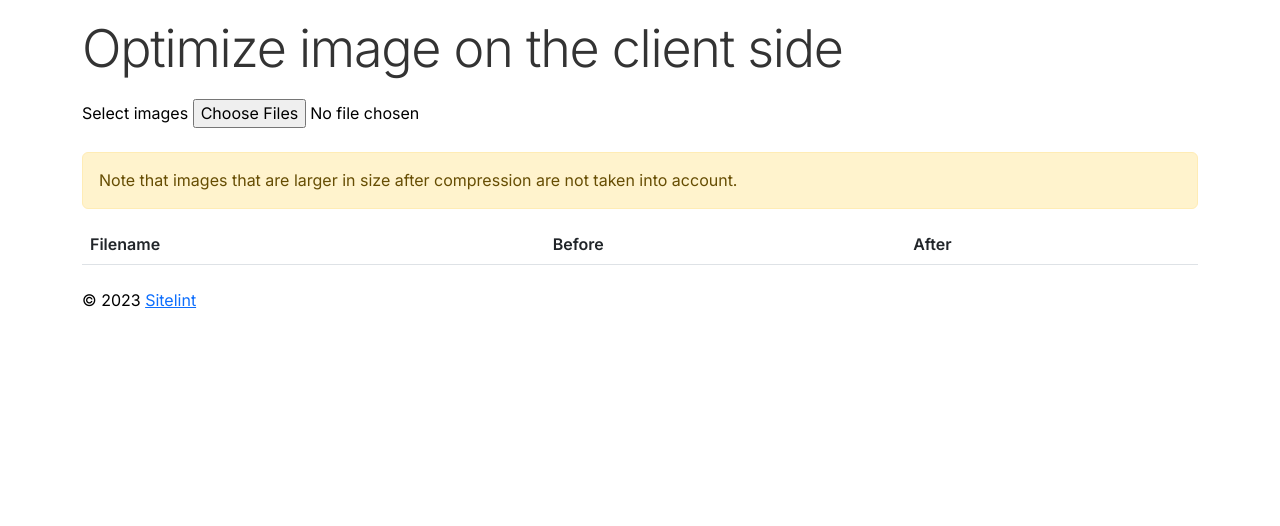
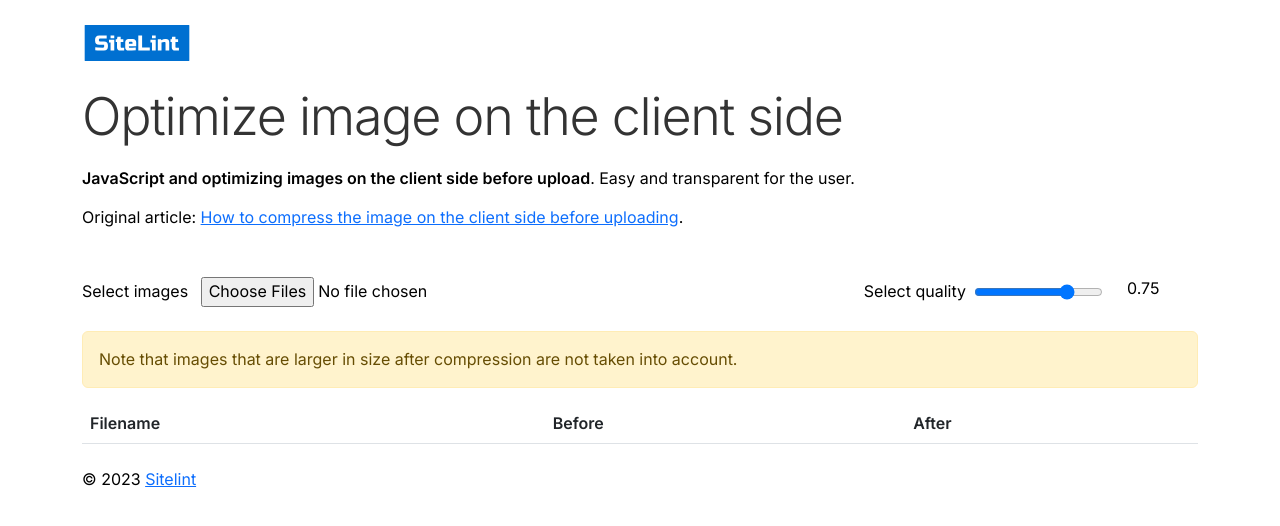
Before and after one commit to sitelint/optimize-image-on-the-client-side, a website: page demo/index.html in a window 1280 px wide. Drawn offline with Linux system fonts and the light colour scheme.

Commit message:
Add ability to set quality parameter

```diff
--- a/demo/index.html
+++ b/demo/index.html
@@ -3,11 +3,11 @@
 
 <head>
   <meta charset="utf-8" />
-  <title>Optimizing images on the client side - SiteLint</title>
+  <title>Optimize image on the client side - SiteLint Lab</title>
   <meta name="viewport" content="width=device-width, initial-scale=1">
   <meta name="author" content="SiteLint">
-  <meta name="description" content="Optimizing images before upload on the client side">
-  <meta name="keywords" content="images, optimizing">
+  <meta name="description" content="JavaScript and optimizing images before upload on the client side.">
+  <meta name="keywords" content="javascript, images, optimizing, upload">
 
   <link rel="icon" href="https://www.sitelint.com/wp-content/themes/sitelint/assets/images/favicon.ico" sizes="any">
   <link rel="icon" href="https://www.sitelint.com/wp-content/themes/sitelint/assets/images/favicon.svg"
@@ -97,6 +97,19 @@
       top: 4px;
     }
 
+    .logo a {
+      border-radius: 3px;
+      display: inline-flex;
+      height: 38px;
+    }
+
+    .logo svg {
+      border-radius: 3px;
+      height: 38px;
+      padding: 1px;
+      width: 110px;
+    }
+
     table tbody tr td:nth-child(1) {
       font-family: monospace;
       font-size: 1rem;
@@ -109,14 +122,34 @@
     <a class="site-skip" href="#main-content">Skip to content</a>
   </nav>
 
-  <header class="container">
-    <h1>Optimize image on the client side</h1>
+  <header class="container logo">
+    <a href="https://www.sitelint.com/" class="mt-4"><svg aria-hidden="true" focusable="false" xmlns="http://www.w3.org/2000/svg"
+        width="372" height="128" viewBox="0 0 372 128">
+        <path fill="#0070d1" d="M0 0h372v128H0Z" style="stroke-width:0.426193" />
+        <path fill="#fff"
+          d="M37.578 79.375Q58.128 80.5 65.402 80.5q1.725 0 2.7-.976 1.05-1.05 1.05-2.775V70h-17.25q-7.874 0-11.474-3.525-3.526-3.6-3.526-11.475v-2.25q0-7.875 3.526-11.4 3.6-3.6 11.474-3.6h26.326v10.5H54.903q-4.5 0-4.5 4.5v1.5q0 4.5 4.5 4.5h13.5q7.35 0 10.8 3.45 3.45 3.45 3.45 10.8v3.75q0 7.35-3.45 10.8-3.45 3.45-10.8 3.45-3.825 0-8.1-.15l-6.9-.3q-7.65-.375-15.825-1.05ZM105.146 52v38.25H92.022V62.125h-5.625V52ZM92.022 37h13.124v10.5H92.022Zm48.399 53.25q-7.276.75-14.251.75-5.1 0-8.175-3.075-3.074-3.075-3.074-8.175V60.625h-4.5V50.5h4.5l1.5-9h11.625v9h9.374v10.125h-9.374v17.25q0 1.126.75 1.875.75.75 1.875.75h9.75zm19.851-31.125q-3 0-3 3v4.125h12.75v-4.125q0-3-3-3zM181.647 89.5q-14.475 1.5-26.25 1.5-5.1 0-8.175-3.075-3.075-3.075-3.075-8.175v-18q0-5.625 3.15-8.775 3.225-3.225 8.85-3.225h15q5.625 0 8.775 3.225 3.225 3.15 3.225 8.774v13.876h-25.875v3q0 1.126.75 1.875.75.75 1.875.75 7.425 0 21.75-1.125zm22.47-9.75h27.375v10.5h-40.875v-52.5h13.5zM252.51 52v38.25h-13.125V62.125h-5.626V52Zm-13.125-15h13.125v10.5h-13.125zm42.773 23.625q-3.975 0-9 1.5V90.25h-13.124V50.5h11.625l.75 3.749q3.525-2.324 7.2-3.375 3.75-1.125 6.3-1.125h3.375q5.1 0 8.175 3.075 3.075 3.076 3.075 8.175v29.25h-13.125v-27q0-1.125-.75-1.875t-1.875-.75zm52.94 29.625q-7.275.75-14.25.75-5.1 0-8.175-3.075-3.075-3.075-3.075-8.175V60.625h-4.5V50.5h4.5l1.5-9h11.624v9h9.375v10.125h-9.375v17.25q0 1.126.75 1.875.75.75 1.875.75h9.75z"
+          style="fill:#fff;stroke-width:0.745486" />
+      </svg><span class="visually-hidden">SiteLint</span></a>
   </header>
 
   <main class="container" id="main-content">
-    <div class="mb-4">
-      <label for="files_input">Select images</label>
-      <input type="file" id="files_input" multiple />
+    <h1>Optimize image on the client side</h1>
+    <p><strong>JavaScript and optimizing images on the client side before upload</strong>. Easy and transparent for the user.</p>
+    <p class="mb-5">Original article: <a href="https://www.sitelint.com/blog/how-to-compress-the-image-on-the-client-side-before-uploading/">How to compress the image on the client side before uploading</a>.</p>
+
+    <div class="row mb-4">
+      <div class="col-md-6">
+        <label for="files_input" class="me-2">Select images</label>
+        <input type="file" id="files_input" multiple />
+        </div>
+      <div class="col-md-5 d-flex justify-content-end align-items-center">
+        <label for="quality" class="me-2">Select quality</label>
+        <input type="range" id="quality" name="quality" min="0" max="1" step="0.05" value="0.75">
+      </div>
+
+      <div class="col-md-1 d-flex justify-content-start">
+        <output id="stepValue"></output>
+      </div>
     </div>
 
     <p class="alert alert-warning">Note that images that are larger in size after compression are not taken into
@@ -140,6 +173,7 @@
   <script>
     (function () {
       const head = document.head;
+      let optimizeImage;
 
       const loadOptimizeImagePackage = () => {
         const script = document.createElement('script');
@@ -149,7 +183,8 @@
         script.async = true;
 
         script.onload = () => {
-          const optimizeImage = new globalThis.sitelint.OptimizeImage();
+          optimizeImage = new globalThis.sitelint.OptimizeImage();
+
           const onCompressionDone = (filesBeforeCompression, filesAfterCompression) => {
             const results = document.querySelector('#results tbody');
             const beforeCompression = Array.from(filesBeforeCompression);
@@ -181,6 +216,16 @@
 
       inputFile.addEventListener('change', onSecondInputChange);
 
+      const stepValue = document.querySelector('#stepValue');
+      const inputQuality = document.querySelector('#quality');
+
+      stepValue.textContent = inputQuality.value;
+
+      inputQuality.addEventListener('input', (event) => {
+        stepValue.textContent = event.target.value;
+        optimizeImage.quality = event.target.value;
+      });
+
       // Google Analytics
       const loadGTM = () => {
         const gtmScript = document.createElement('script');
```
Also changed, not shown: src/optimize-image-on-the-client-side.ts (+6 -2 lines), README.md, demo/optimize-image-on-the-client-side.js, dist/optimize-image-on-the-client-side.d.ts, dist/optimize-image-on-the-client-side.js, dist/optimize-image-on-the-client-side.mjs.
